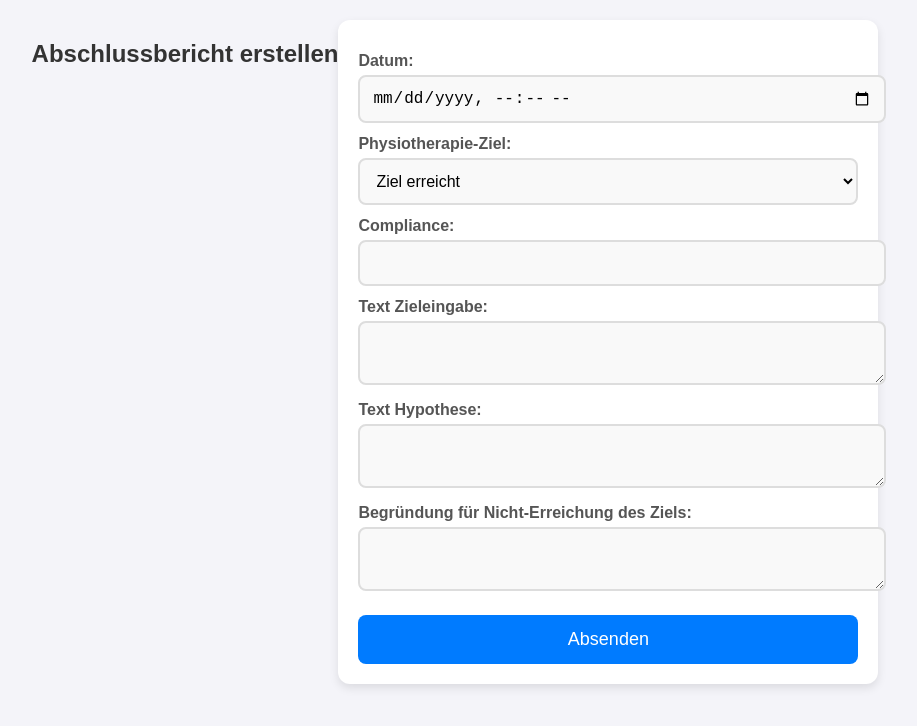
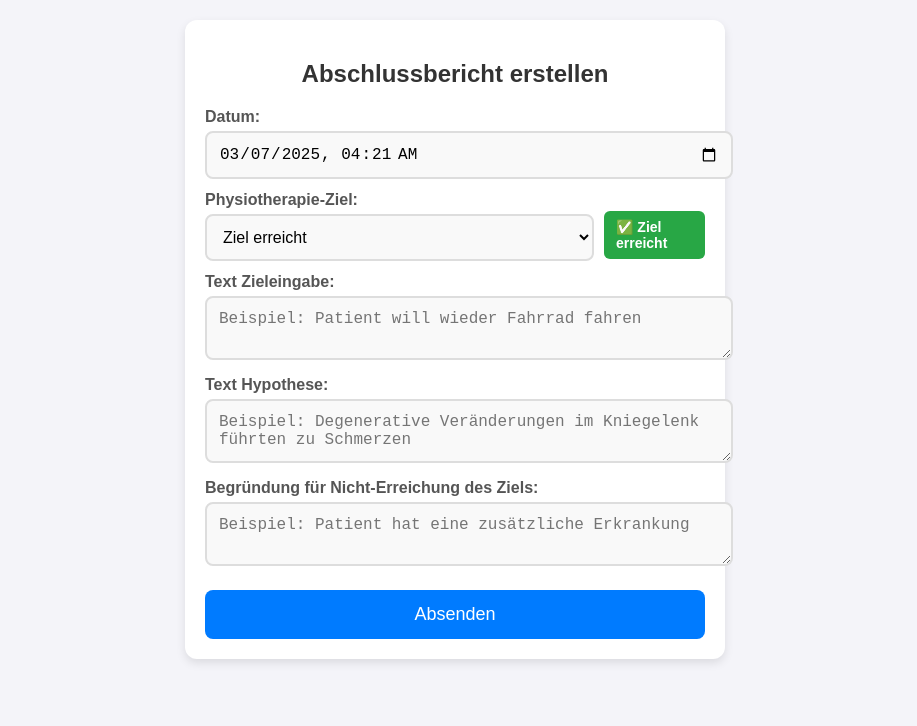
Before and after one commit to qrisr/physio-bericht, a plain HTML site: page index.html in a window 1280 px wide. Shown: the whole page, without its empty margins (185-1102 px from the left). Drawn offline with Linux system fonts and the light colour scheme.

Commit message:
schöner designed

```diff
--- a/index.html
+++ b/index.html
@@ -8,32 +8,30 @@
 </head>
 <body>
 
-    <h2>Abschlussbericht erstellen</h2>
+    <form id="physioForm">
+        <h2>Abschlussbericht erstellen</h2>
 
-    <form id="physioForm">
         <label>Datum:</label>
         <input type="datetime-local" id="datum" name="datum" required>
 
         <label>Physiotherapie-Ziel:</label>
-        <select id="ziel" name="ziel">
-            <option value="Ziel erreicht">Ziel erreicht</option>
-            <option value="Ziel nicht erreicht">Ziel nicht erreicht</option>
-        </select>
-
-        <div id="complianceDiv" class="hidden">
-            <label>Compliance:</label>
-            <input type="text" id="compliance" name="compliance">
+        <div class="select-container">
+            <select id="ziel" name="ziel">
+                <option value="Ziel erreicht">Ziel erreicht</option>
+                <option value="Ziel nicht erreicht">Ziel nicht erreicht</option>
+            </select>
+            <span id="zielStatus" class="status"></span>
         </div>
 
         <label>Text Zieleingabe:</label>
-        <textarea id="ziel_text" name="ziel_text"></textarea>
+        <textarea id="ziel_text" name="ziel_text" placeholder="Beispiel: Patient will wieder Fahrrad fahren"></textarea>
 
         <label>Text Hypothese:</label>
-        <textarea id="hypothese" name="hypothese"></textarea>
+        <textarea id="hypothese" name="hypothese" placeholder="Beispiel: Degenerative Veränderungen im Kniegelenk führten zu Schmerzen"></textarea>
 
         <div id="begruendungDiv" class="hidden">
             <label>Begründung für Nicht-Erreichung des Ziels:</label>
-            <textarea id="begruendung" name="begruendung"></textarea>
+            <textarea id="begruendung" name="begruendung" placeholder="Beispiel: Patient hat eine zusätzliche Erkrankung"></textarea>
         </div>
 
         <button type="submit">Absenden</button>
--- a/script.js
+++ b/script.js
@@ -1,29 +1,37 @@
-// script.js - Steuert die Dynamik des Formulars & sendet Daten an N8N
+// script.js - UX-Funktionen & Webhook-Anbindung
 document.addEventListener("DOMContentLoaded", function () {
     let zielSelect = document.getElementById("ziel");
-    let complianceDiv = document.getElementById("complianceDiv");
     let begruendungDiv = document.getElementById("begruendungDiv");
-    let form = document.getElementById("physioForm");
+    let zielStatus = document.getElementById("zielStatus");
+    let datumFeld = document.getElementById("datum");
 
-    // Zeige/Verstecke Felder je nach Auswahl des Ziels
-    zielSelect.addEventListener("change", function () {
-        if (this.value === "Ziel nicht erreicht") {
-            complianceDiv.classList.remove("hidden");
+    // Datum & Zeit vorausfüllen
+    let jetzt = new Date();
+    datumFeld.value = jetzt.toISOString().slice(0, 16);
+
+    // Funktion zur Aktualisierung der Statusfarbe & Emoji
+    function updateZielStatus() {
+        if (zielSelect.value === "Ziel erreicht") {
+            zielStatus.textContent = "✅ Ziel erreicht";
+            zielStatus.className = "status green";
+            begruendungDiv.classList.add("hidden");
+        } else {
+            zielStatus.textContent = "❌ Ziel nicht erreicht";
+            zielStatus.className = "status red";
             begruendungDiv.classList.remove("hidden");
-        } else {
-            complianceDiv.classList.add("hidden");
-            begruendungDiv.classList.add("hidden");
         }
-    });
+    }
+
+    // Event Listener für Änderungen am Dropdown-Menü
+    zielSelect.addEventListener("change", updateZielStatus);
 
     // Webhook-Daten an N8N senden
-    form.addEventListener("submit", function (event) {
+    document.getElementById("physioForm").addEventListener("submit", function (event) {
         event.preventDefault();
 
         let formData = {
-            datum: document.getElementById("datum").value,
-            ziel: document.getElementById("ziel").value,
-            compliance: document.getElementById("compliance").value || null,
+            datum: datumFeld.value,
+            ziel: zielSelect.value,
             ziel_text: document.getElementById("ziel_text").value,
             hypothese: document.getElementById("hypothese").value,
             begruendung: document.getElementById("begruendung").value || null
@@ -38,11 +46,15 @@ document.addEventListener("DOMContentLoaded", function () {
         .then(data => {
             console.log("Antwort von N8N:", data);
             alert("Formular erfolgreich gesendet!");
-            form.reset();
+            document.getElementById("physioForm").reset();
+            updateZielStatus();
         })
         .catch(error => {
             console.error("Fehler:", error);
             alert("Fehler beim Senden des Formulars!");
         });
     });
+
+    // Status direkt beim Laden setzen
+    updateZielStatus();
 });
--- a/styles.css
+++ b/styles.css
@@ -1,4 +1,4 @@
-/* styles.css - Modernes UX/UI Design für das Formular */
+/* styles.css - Modernes UX/UI Design */
 body {
     font-family: 'Arial', sans-serif;
     background-color: #f4f4f9;
@@ -20,6 +20,7 @@ form {
 h2 {
     text-align: center;
     color: #333;
+    margin-bottom: 20px;
 }
 
 /* Allgemeine Label-Styles */
@@ -30,7 +31,7 @@ label {
     color: #555;
 }
 
-/* Eingabefelder schön machen */
+/* Eingabefelder */
 input, select, textarea {
     width: 100%;
     padding: 12px;
```
